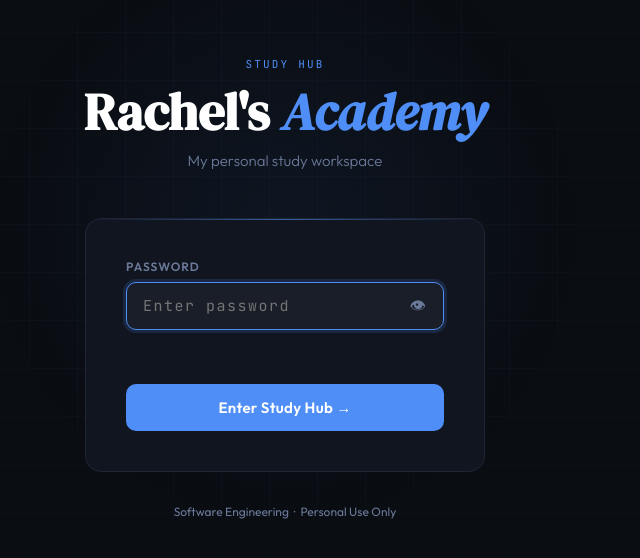
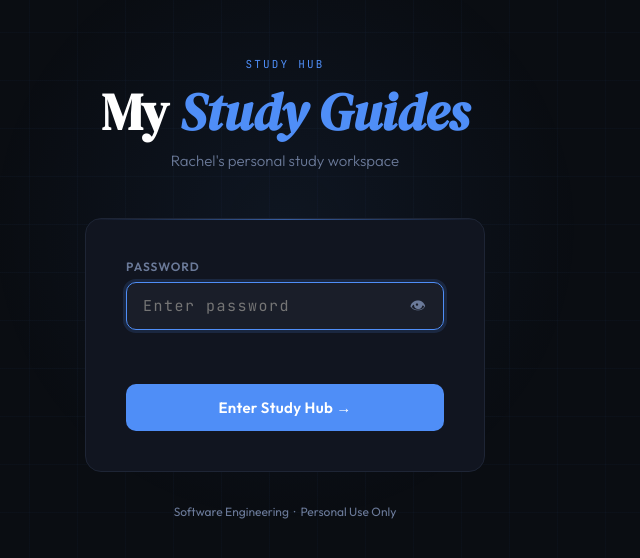
Before and after one commit to rgwhite210/my-study-guides, a plain HTML site: page index.html in a window 1280 px wide. Shown: the part 112-670 px from the top of the page, without its empty margins (355-995 px from the left). Drawn offline with Linux system fonts and the light colour scheme.

Commit message:
update login page

```diff
--- a/index.html
+++ b/index.html
@@ -266,8 +266,8 @@
 <div class="wrap">
   <div class="brand">
     <div class="brand-eyebrow">Study Hub</div>
-    <h1>Rachel's <em>Academy</em></h1>
-    <p>My personal study workspace</p>
+    <h1>My <em>Study Guides</em></h1>
+    <p>Rachel's personal study workspace</p>
   </div>
 
   <div class="card">
```
